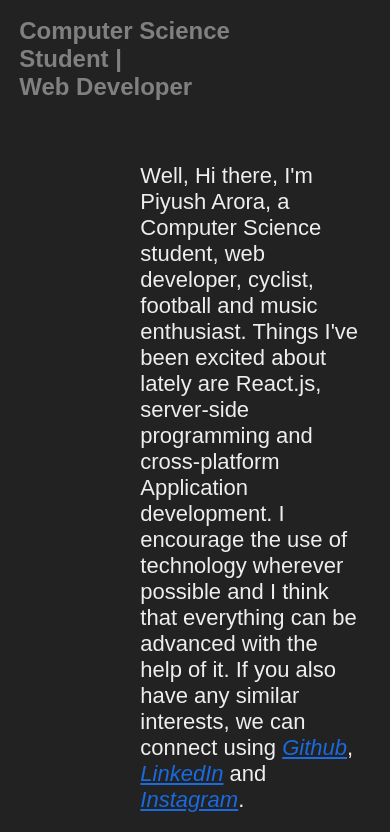
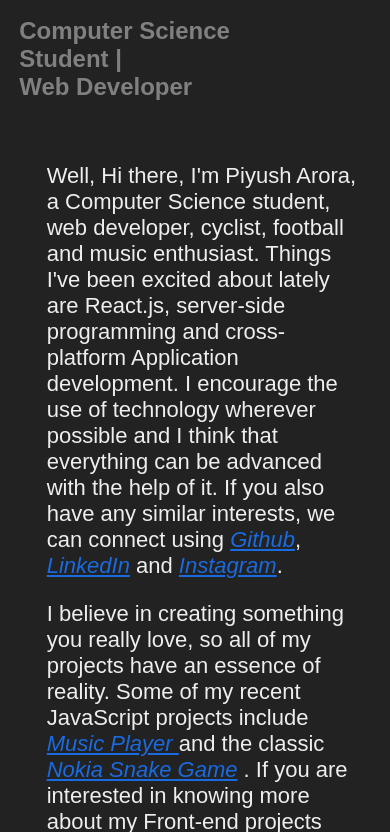
Before and after one commit to piyush26arora/Portfolio, a plain HTML site: page index.html in a window 390 px wide. Shown: the part 575-1407 px from the top of the page. Drawn offline with Linux system fonts and the light colour scheme; a web font is replaced by a local one.

Commit message:
Updated style,css, added responsive elements

```diff
--- a/style.css
+++ b/style.css
@@ -73,3 +73,10 @@ h2{
 p{
     font-size: 22px ;
 }
+
+
+@media(max-width: 400px) {
+    .right{
+        max-width: 95%;
+    }
+}
```
